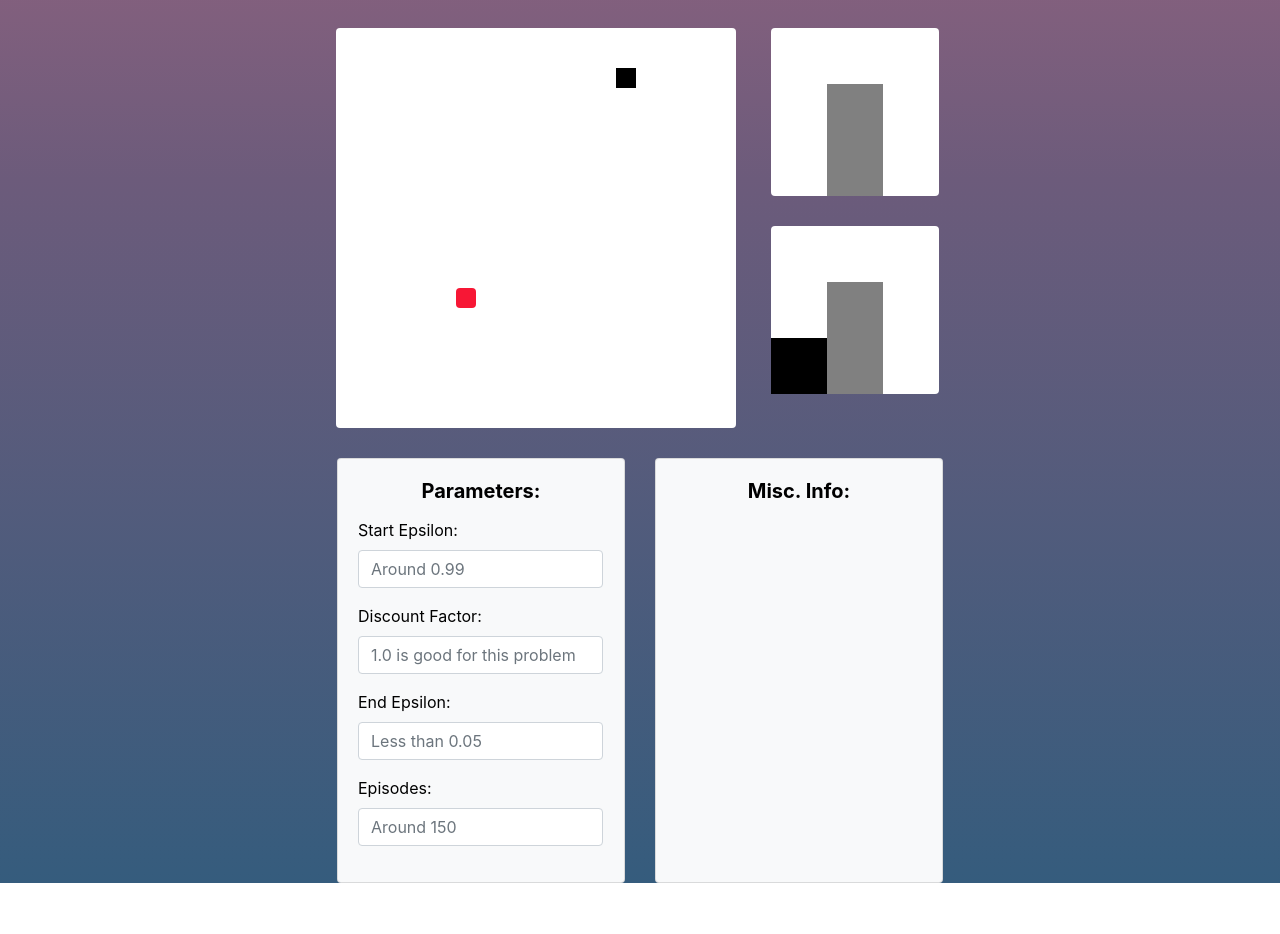
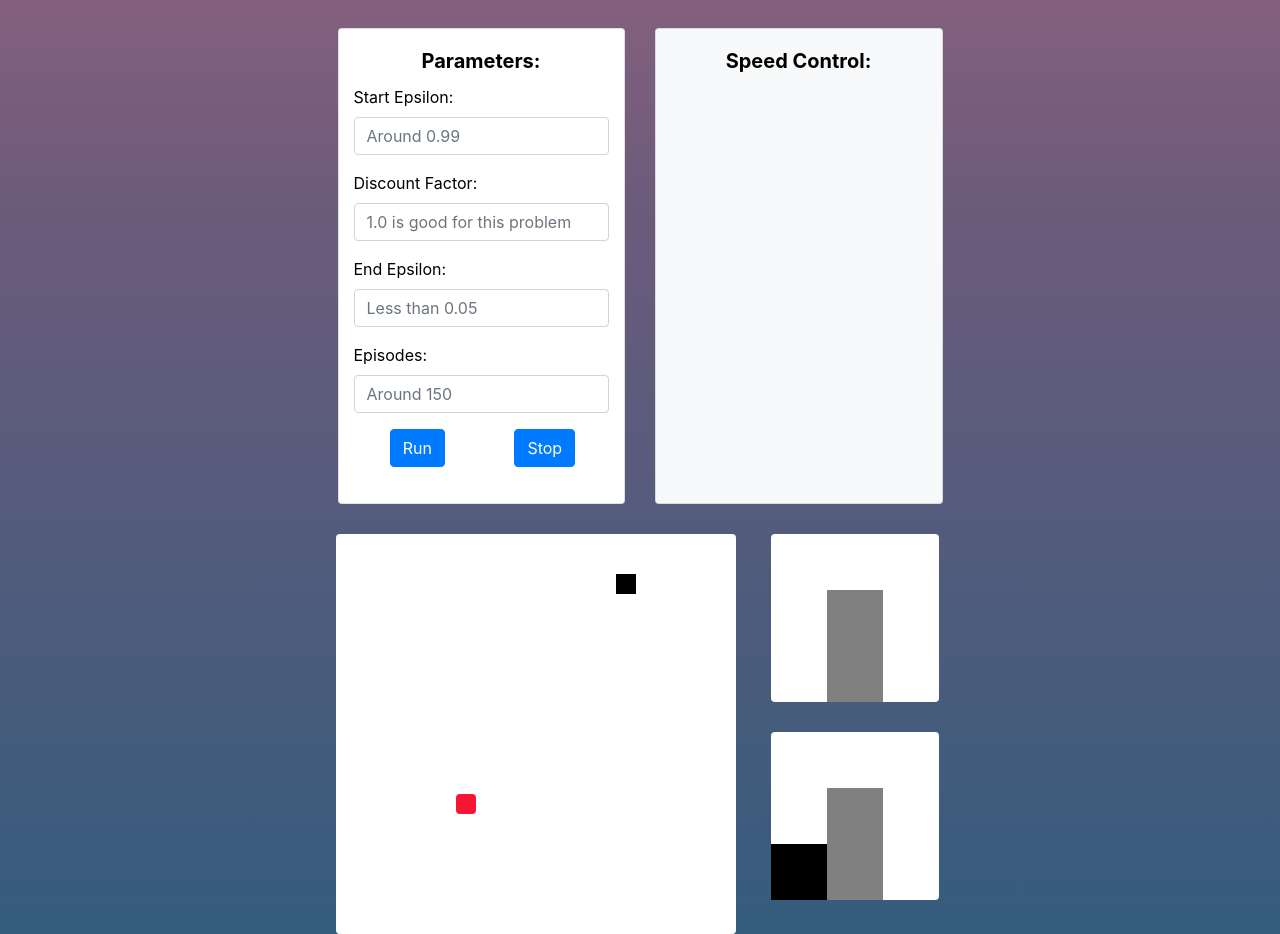
Before and after one commit to sid-sr/Q-Snake, a React (Create React App) app: page / in a window 1280 px wide. Shown: the part 524-1458 px from the top of the page. Before the commit the page ends 1407 px from the top, so only its background shows below. Built offline with nearby package versions, Linux system fonts and the light colour scheme.

Commit message:
finalised input form position, values

```diff
--- a/src/Board.js
+++ b/src/Board.js
@@ -285,6 +285,70 @@ class Board extends Component {
     render() {
         return (
             <>
+
+            <Row className="justify-content-center align-content-center" style={{'margin-top': '30px'}}>
+                <Col md="auto" lg="auto" sm="auto" xs="auto">
+                    <Card style={{'min-width': '200px'}}>
+                        <Card.Body>
+                            <Card.Title><b>Parameters:</b></Card.Title>
+                            <Card.Text>
+                                <Form>
+                                    <Form.Row>
+                                        <Form.Group style={{'min-width': '255px'}}>
+                                            <Form.Label>Start Epsilon:</Form.Label>
+                                            <Form.Control type="number" placeholder="Around 0.99" min="0" max="1" step="0.01"/>
+                                        </Form.Group>
+                                    </Form.Row>
+                                    <Form.Row>
+                                        <Form.Group style={{'min-width': '255px'}}>
+                                            <Form.Label>Discount Factor:</Form.Label>
+                                            <Form.Control type="number" placeholder="1.0 is good for this problem" min="0" max="1" step="0.01"/>
+                                        </Form.Group>
+                                    </Form.Row>
+
+                                    <Form.Row>
+                                        <Form.Group style={{'min-width': '255px'}}>
+                                            <Form.Label>End Epsilon:</Form.Label>
+                                            <Form.Control type="number" placeholder="Less than 0.05" min="0" max="1" step="0.01"/>
+                                        </Form.Group>
+                                    </Form.Row>
+                                    <Form.Row>
+                                        <Form.Group style={{'min-width': '255px'}}>
+                                            <Form.Label>Episodes:</Form.Label>
+                                            <Form.Control type="number" placeholder="Around 150" min="30" max="500"/>
+                                        </Form.Group>
+                                    </Form.Row>
+                                    <Form.Row>
+                                        <Form.Group as={Col}>
+                                            <div style={{ display: "flex", justifyContent: "center" }}>
+                                                <Button type="submit">Run</Button>
+                                            </div>
+                                        </Form.Group>
+                                        <Form.Group as={Col}>
+                                            <div style={{ display: "flex", justifyContent: "center" }}>
+                                                <Button type="submit">Stop</Button>
+                                            </div>
+                                        </Form.Group>
+                                    </Form.Row>
+                                </Form>
+                            </Card.Text>
+                        </Card.Body>
+                    </Card>
+                </Col>
+
+                <Col md="auto" lg="auto" sm="auto" xs="auto">
+                    <Card className='bg-light' style={{'min-width': '288px'}}>
+                        <Card.Body>
+                            <Card.Title><b>Speed Control:</b></Card.Title>
+                            <Card.Text>
+
+                            </Card.Text>
+                        </Card.Body>
+                    </Card>
+                </Col>
+            </Row>
+
+
             <Row className="justify-content-center">
                 <Col md="auto" lg="auto" sm="auto" xs="auto">
                     <div className='board-area'>
@@ -296,58 +360,6 @@ class Board extends Component {
                     <State curState={this.getState()} />
                 </Col>
             </Row>
-            <Row className="justify-content-center align-content-center" style={{'margin-top': '30px'}}>
-                <Col md="auto" lg="auto" sm="auto" xs="auto">
-                    <Card className='bg-light' style={{'min-width': '288px'}}>
-                        <Card.Body>
-                            <Card.Title><b>Parameters:</b></Card.Title>
-                            <Card.Text style={{'margin-top': '15px', 'margin-left': '15px'}}>
-                                <Form>
-                                    <Row>
-                                        <Form.Group>
-                                            <Form.Label>Start Epsilon:</Form.Label>
-                                            <Form.Control style={{'min-width': '245px'}} type="number" placeholder="Around 0.99" min="0" max="1" step="0.01"/>
-                                        </Form.Group>
-                                    </Row>
-
-                                    <Row>
-                                        <Form.Group>
-                                            <Form.Label>Discount Factor:</Form.Label>
-                                            <Form.Control style={{'min-width': '245px'}} type="number" placeholder="1.0 is good for this problem" min="0" max="1" step="0.01"/>
-                                        </Form.Group>
-                                    </Row>
-
-                                    <Row>
-                                        <Form.Group>
-                                            <Form.Label>End Epsilon:</Form.Label>
-                                            <Form.Control style={{'min-width': '245px'}} type="number" placeholder="Less than 0.05" min="0" max="1" step="0.01"/>
-                                        </Form.Group>
-                                    </Row>
-
-                                    <Row>
-                                        <Form.Group>
-                                            <Form.Label>Episodes:</Form.Label>
-                                            <Form.Control style={{'min-width': '245px'}} type="number" placeholder="Around 150" min="30" max="500"/>
-                                        </Form.Group>
-                                    </Row>
-                                </Form>
-                            </Card.Text>
-                        </Card.Body>
-                    </Card>
-                </Col>
-
-                <Col md="auto" lg="auto" sm="auto" xs="auto">
-                    <Card className='bg-light' style={{'min-width': '288px'}}>
-                        <Card.Body>
-                            <Card.Title><b>Misc. Info:</b></Card.Title>
-                            <Card.Text style={{'margin-top': '15px', 'margin-left': '15px'}}>
-
-                            </Card.Text>
-                        </Card.Body>
-                    </Card>
-                </Col>
-
-            </Row>
 
             </>
         );
```
